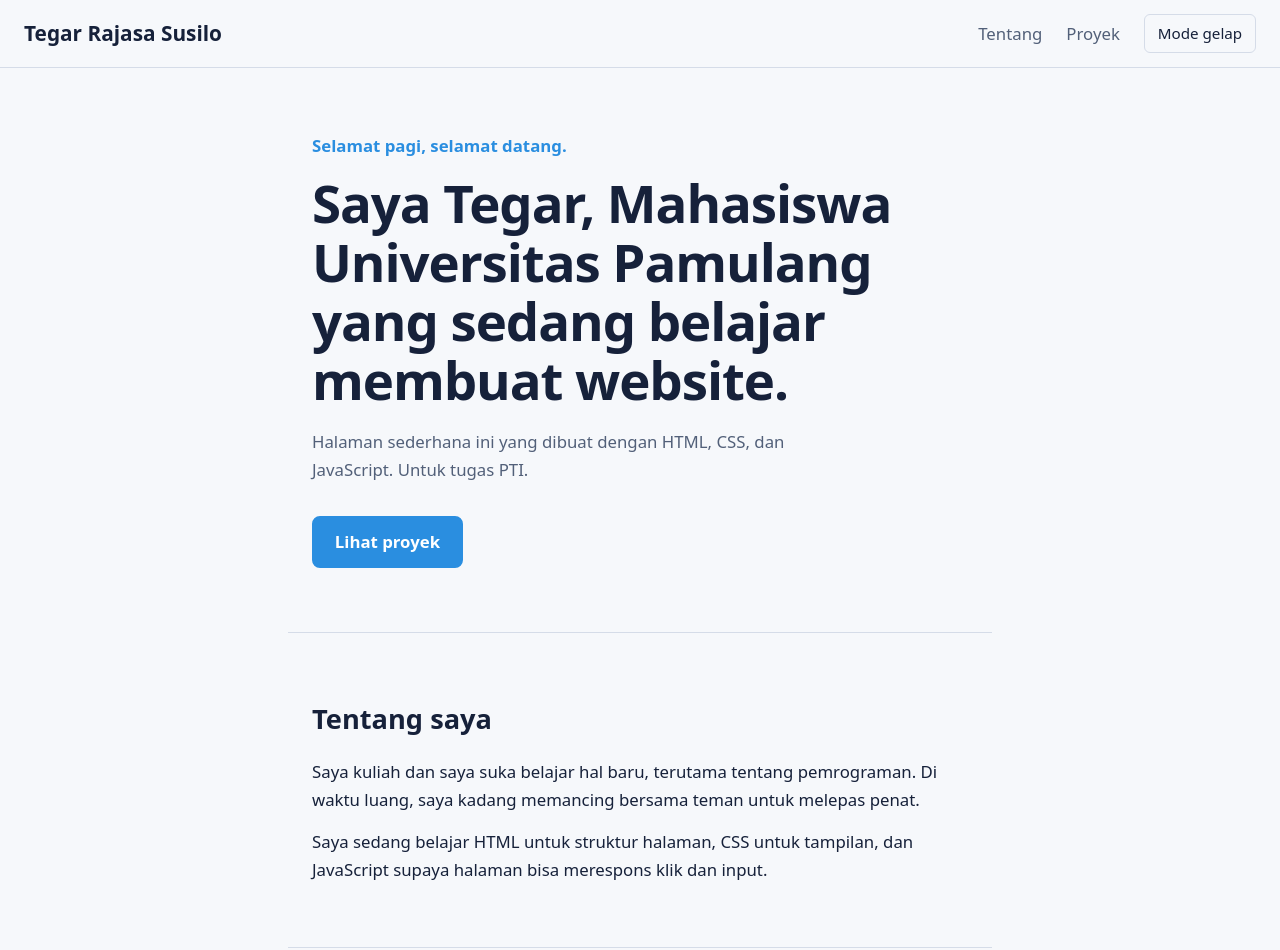
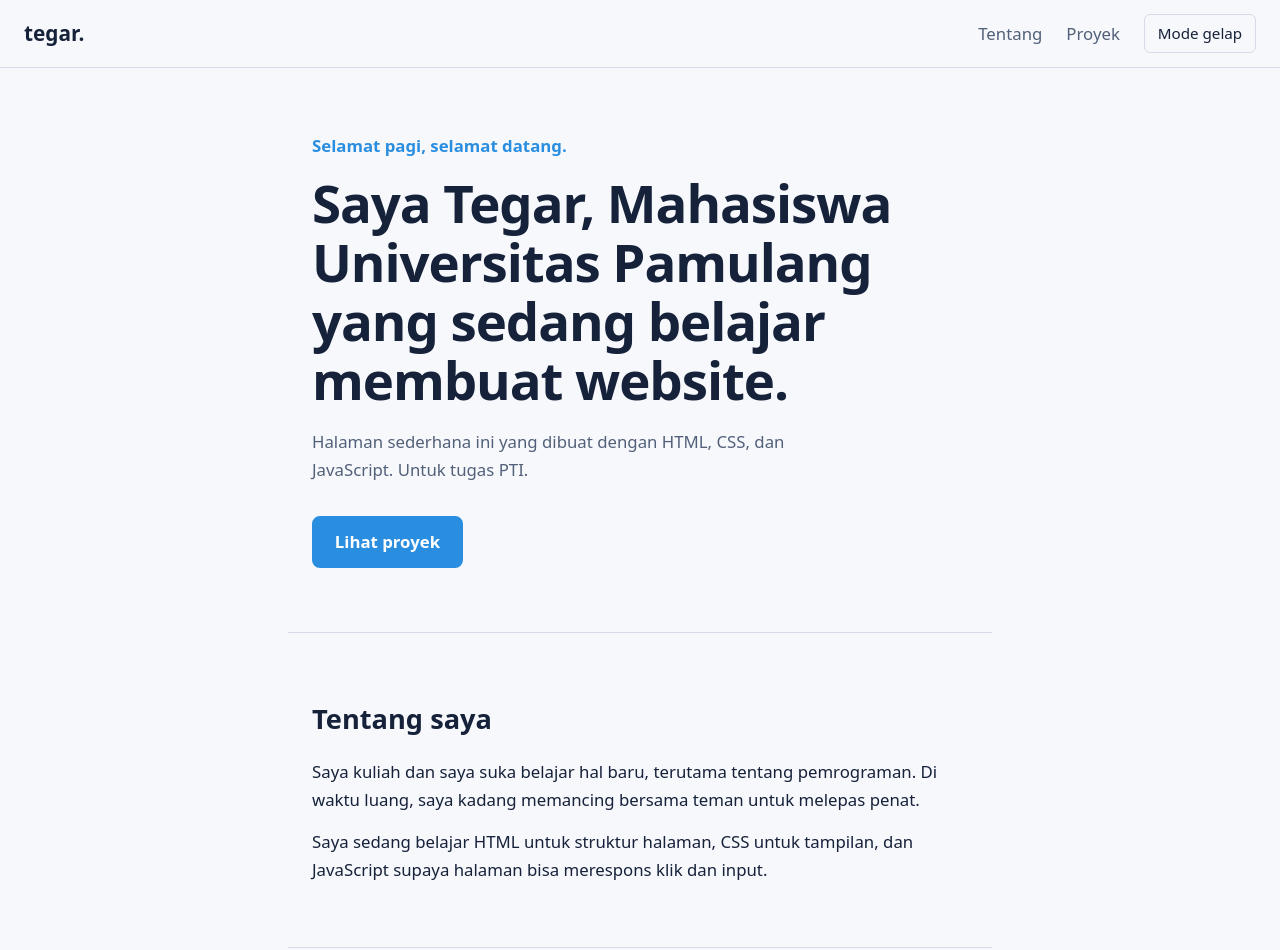
Before and after one commit to rajasatgr/webtugas, a plain HTML site: page index.html in a window 1280 px wide. Shown: the top 950 px of the page. Drawn offline with Linux system fonts and the light colour scheme.

Commit message:
Update index.html

```diff
--- a/index.html
+++ b/index.html
@@ -10,7 +10,7 @@
 
   <!-- ===== HEADER & MENU ===== -->
   <header class="header">
-    <a href="#beranda" class="logo">Tegar Rajasa Susilo</a>
+    <a href="#beranda" class="logo">tegar.</a>
 
     <button class="menu-btn" id="menuBtn" aria-expanded="false" aria-controls="nav">Menu</button>
 
```
